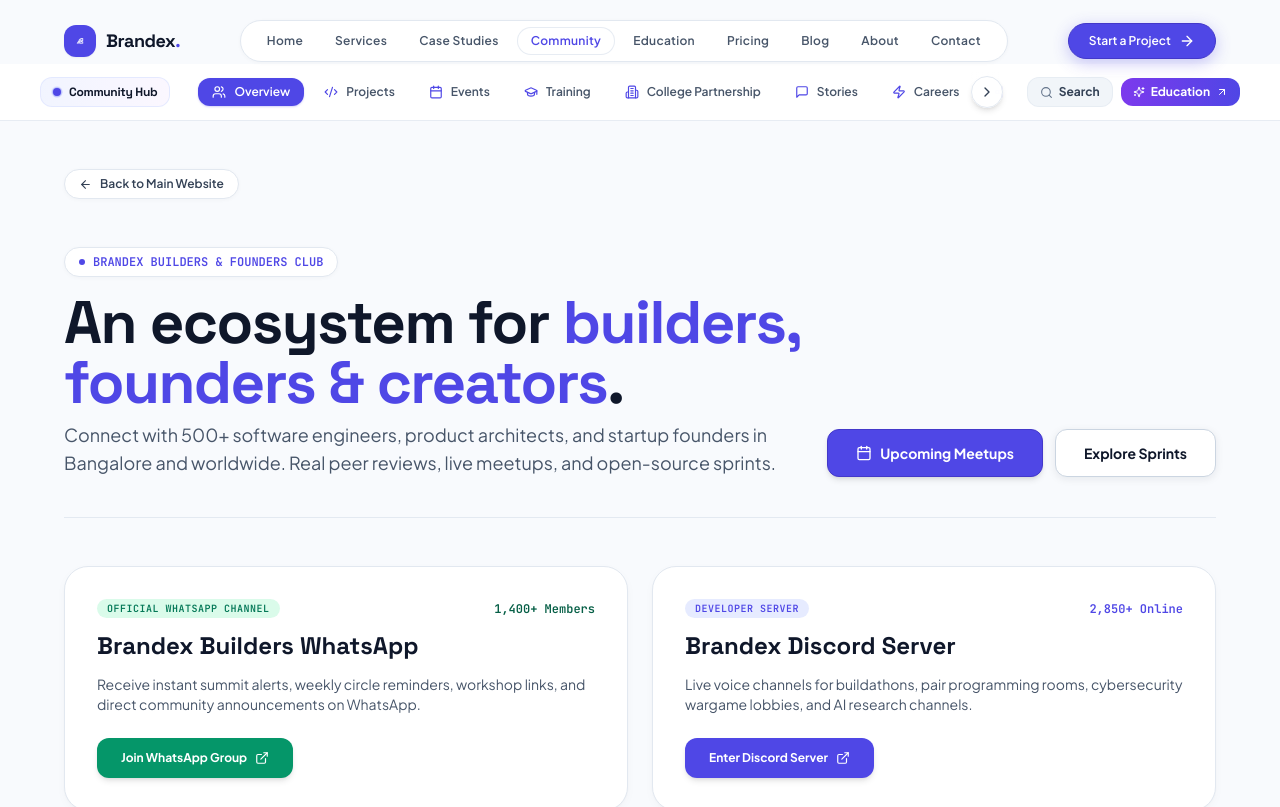
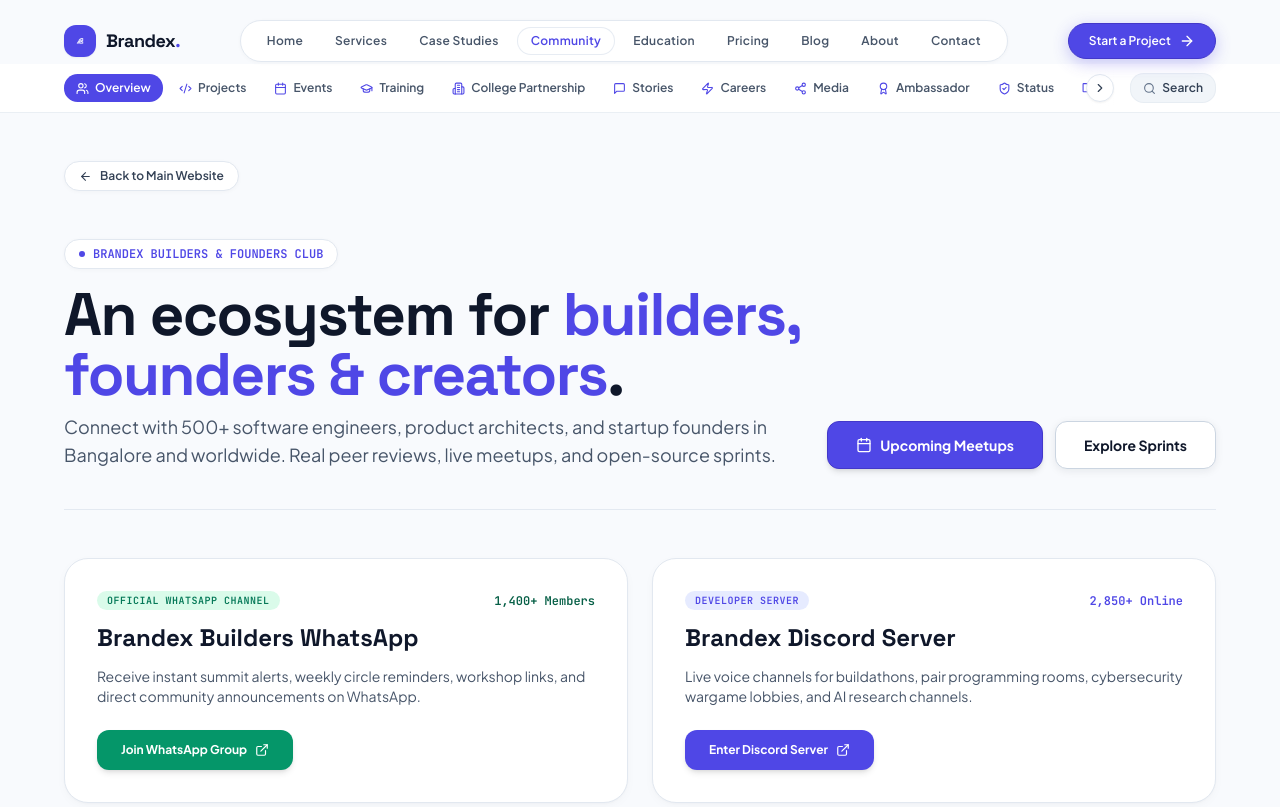
Before and after one commit to PavanKumar-HQ/Brandex-Official, a React (Vite) app: page /community in a window 1280 px wide. Shown: the top 807 px of the page. Built offline with nearby package versions, Linux system fonts and the light colour scheme; the HTML template or start-up script is replaced by a standard one.

Commit message:
fix: simplify sub-navigation by removing redundant cross-links and duplicate badges for clean hierarchy

```diff
--- a/src/components/community/CommunityNav.tsx
+++ b/src/components/community/CommunityNav.tsx
@@ -1,6 +1,5 @@
 import { useState, useRef, useEffect } from "react";
 import { Link, useLocation } from "react-router-dom";
-import { motion } from "framer-motion";
 import {
   Users,
   Code2,
@@ -16,8 +15,6 @@
   Building2,
   ChevronLeft,
   ChevronRight,
-  Sparkles,
-  ArrowUpRight
 } from "lucide-react";
 
 const communityLinks = [
@@ -64,50 +61,34 @@
   };
 
   return (
-    <div className="w-full bg-white/90 dark:bg-slate-950/90 backdrop-blur-xl border-b border-slate-200/80 dark:border-slate-800/80 sticky top-16 z-30 shadow-xs transition-all">
-      <div className="w-full max-w-[1720px] mx-auto px-3 sm:px-6 lg:px-10">
-        <div className="flex items-center justify-between gap-3 h-14">
+    <div className="w-full bg-white/95 dark:bg-slate-950/95 backdrop-blur-md border-b border-slate-200/70 dark:border-slate-800/70 sticky top-16 z-30 shadow-2xs transition-all">
+      <div className="w-full max-w-[1700px] mx-auto px-4 sm:px-8 lg:px-12 xl:px-16">
+        <div className="flex items-center justify-between gap-4 h-12">
 
-          {/* Left Brand Badge */}
-          <div className="flex items-center gap-2 shrink-0">
-            <Link
-              to="/community"
-              className="flex items-center gap-2 px-3 py-1.5 rounded-xl bg-gradient-to-r from-indigo-50/80 to-purple-50/80 border border-indigo-100/80 hover:border-indigo-300 text-[#4f47e6] transition-all shadow-2xs group"
-            >
-              <span className="relative flex h-2 w-2">
-                <span className="animate-ping absolute inline-flex h-full w-full rounded-full bg-indigo-400 opacity-75"></span>
-                <span className="relative inline-flex rounded-full h-2 w-2 bg-[#4f47e6]"></span>
-              </span>
-              <span className="text-xs font-bold tracking-tight font-display text-slate-900 group-hover:text-[#4f47e6] transition-colors">
-                Community Hub
-              </span>
-            </Link>
-          </div>
-
-          {/* Center Navigation Track with Glass Pill Links */}
-          <div className="relative flex-1 min-w-0 flex items-center mx-1 sm:mx-3">
+          {/* Center Tabs Navigation Track */}
+          <div className="relative flex-1 min-w-0 flex items-center">
 
             {/* Left Scroll Arrow */}
             {canScrollLeft && (
               <button
                 onClick={() => scroll("left")}
                 aria-label="Scroll left"
-                className="absolute left-0 z-20 w-8 h-8 rounded-full bg-white/95 dark:bg-slate-900/95 border border-slate-200 dark:border-slate-700 shadow-md flex items-center justify-center text-slate-700 dark:text-slate-300 hover:text-[#4f47e6] hover:scale-105 transition-all cursor-pointer"
+                className="absolute left-0 z-20 w-7 h-7 rounded-full bg-white dark:bg-slate-900 border border-slate-200 dark:border-slate-700 shadow-sm flex items-center justify-center text-slate-700 dark:text-slate-300 hover:text-[#4f47e6] hover:scale-105 transition-all cursor-pointer"
               >
-                <ChevronLeft size={16} />
+                <ChevronLeft size={14} />
               </button>
             )}
 
-            {/* Left Fade Gradient Mask */}
+            {/* Left Fade Gradient */}
             {canScrollLeft && (
-              <div className="absolute left-0 top-0 bottom-0 w-8 bg-gradient-to-r from-white/90 dark:from-slate-950/90 to-transparent z-10 pointer-events-none" />
+              <div className="absolute left-0 top-0 bottom-0 w-6 bg-gradient-to-r from-white dark:from-slate-950 to-transparent z-10 pointer-events-none" />
             )}
 
             {/* Tabs List */}
             <div
               ref={scrollContainerRef}
               onScroll={checkScroll}
-              className="flex items-center gap-1.5 overflow-x-auto py-1.5 no-scrollbar scroll-smooth w-full px-1"
+              className="flex items-center gap-1 overflow-x-auto py-1 no-scrollbar scroll-smooth w-full"
             >
               {communityLinks.map((tab) => {
                 const isActive = pathname === tab.href || (tab.href !== "/community" && pathname.startsWith(tab.href));
@@ -116,22 +97,22 @@
                   <Link
                     key={tab.href}
                     to={tab.href}
-                    className={`relative flex items-center gap-2 px-3.5 py-1.5 rounded-xl text-xs font-semibold whitespace-nowrap transition-all duration-200 shrink-0 ${
+                    className={`flex items-center gap-1.5 px-3 py-1.5 rounded-lg text-xs font-semibold whitespace-nowrap transition-all duration-150 shrink-0 ${
                       isActive
-                        ? "bg-[#4f47e6] text-white shadow-sm shadow-[#4f47e6]/25 font-bold"
-                        : "text-slate-600 hover:text-slate-950 hover:bg-slate-100/90"
+                        ? "bg-[#4f47e6] text-white shadow-2xs font-bold"
+                        : "text-slate-600 hover:text-slate-900 hover:bg-slate-100"
                     }`}
                   >
-                    <Icon size={14} className={isActive ? "text-white" : "text-[#4f47e6]"} />
+                    <Icon size={13} className={isActive ? "text-white" : "text-[#4f47e6]"} />
                     <span>{tab.label}</span>
                   </Link>
                 );
               })}
             </div>
 
-            {/* Right Fade Gradient Mask */}
+            {/* Right Fade Gradient */}
             {canScrollRight && (
-              <div className="absolute right-0 top-0 bottom-0 w-8 bg-gradient-to-l from-white/90 dark:from-slate-950/90 to-transparent z-10 pointer-events-none" />
+              <div className="absolute right-0 top-0 bottom-0 w-6 bg-gradient-to-l from-white dark:from-slate-950 to-transparent z-10 pointer-events-none" />
             )}
 
             {/* Right Scroll Arrow */}
@@ -139,32 +120,22 @@
               <button
                 onClick={() => scroll("right")}
                 aria-label="Scroll right"
-                className="absolute right-0 z-20 w-8 h-8 rounded-full bg-white/95 dark:bg-slate-900/95 border border-slate-200 dark:border-slate-700 shadow-md flex items-center justify-center text-slate-700 dark:text-slate-300 hover:text-[#4f47e6] hover:scale-105 transition-all cursor-pointer"
+                className="absolute right-0 z-20 w-7 h-7 rounded-full bg-white dark:bg-slate-900 border border-slate-200 dark:border-slate-700 shadow-sm flex items-center justify-center text-slate-700 dark:text-slate-300 hover:text-[#4f47e6] hover:scale-105 transition-all cursor-pointer"
               >
-                <ChevronRight size={16} />
+                <ChevronRight size={14} />
               </button>
             )}
           </div>
 
-          {/* Right Action: Search & Quick Switcher */}
+          {/* Right Action: Search */}
           <div className="flex items-center gap-2 shrink-0">
             <Link
               to="/community/search"
-              className="flex items-center gap-1.5 px-3 py-1.5 rounded-xl bg-slate-100 hover:bg-slate-200/80 text-slate-700 hover:text-slate-900 text-xs font-bold transition-all border border-slate-200/60 shadow-2xs group"
+              className="flex items-center gap-1.5 px-3 py-1.5 rounded-lg bg-slate-100 hover:bg-slate-200/70 text-slate-700 hover:text-slate-900 text-xs font-semibold transition-all border border-slate-200/60"
               title="Search Portals"
             >
-              <Search size={13} className="text-slate-500 group-hover:text-[#4f47e6] transition-colors" />
-              <span className="hidden md:inline">Search</span>
-            </Link>
-
-            <Link
-              to="/education"
-              className="hidden lg:flex items-center gap-1.5 px-3 py-1.5 rounded-xl bg-gradient-to-r from-violet-600 to-indigo-600 hover:from-violet-700 hover:to-indigo-700 text-white text-xs font-bold transition-all shadow-2xs hover:shadow-sm"
-              title="Go to Education Platform"
-            >
-              <Sparkles size={12} />
-              <span>Education</span>
-              <ArrowUpRight size={12} />
+              <Search size={13} className="text-slate-500" />
+              <span className="hidden sm:inline">Search</span>
             </Link>
           </div>
 
--- a/src/components/education/EducationNav.tsx
+++ b/src/components/education/EducationNav.tsx
@@ -9,9 +9,7 @@
   Award,
   ChevronLeft,
   ChevronRight,
-  Sparkles,
-  ArrowUpRight,
-  Search
+  Search,
 } from "lucide-react";
 
 const educationLinks = [
@@ -53,50 +51,34 @@
   };
 
   return (
-    <div className="w-full bg-white/90 dark:bg-slate-950/90 backdrop-blur-xl border-b border-slate-200/80 dark:border-slate-800/80 sticky top-16 z-30 shadow-xs transition-all">
-      <div className="w-full max-w-[1720px] mx-auto px-3 sm:px-6 lg:px-10">
-        <div className="flex items-center justify-between gap-3 h-14">
+    <div className="w-full bg-white/95 dark:bg-slate-950/95 backdrop-blur-md border-b border-slate-200/70 dark:border-slate-800/70 sticky top-16 z-30 shadow-2xs transition-all">
+      <div className="w-full max-w-[1700px] mx-auto px-4 sm:px-8 lg:px-12 xl:px-16">
+        <div className="flex items-center justify-between gap-4 h-12">
 
-          {/* Left Brand Badge */}
-          <div className="flex items-center gap-2 shrink-0">
-            <Link
-              to="/education"
-              className="flex items-center gap-2 px-3 py-1.5 rounded-xl bg-gradient-to-r from-blue-50/80 to-indigo-50/80 border border-blue-100/80 hover:border-blue-300 text-[#4f47e6] transition-all shadow-2xs group"
-            >
-              <span className="relative flex h-2 w-2">
-                <span className="animate-ping absolute inline-flex h-full w-full rounded-full bg-blue-400 opacity-75"></span>
-                <span className="relative inline-flex rounded-full h-2 w-2 bg-[#4f47e6]"></span>
-              </span>
-              <span className="text-xs font-bold tracking-tight font-display text-slate-900 group-hover:text-[#4f47e6] transition-colors">
-                Education Hub
-              </span>
-            </Link>
-          </div>
-
-          {/* Center Navigation Track with Glass Pill Links */}
-          <div className="relative flex-1 min-w-0 flex items-center mx-1 sm:mx-3">
+          {/* Center Tabs Navigation Track */}
+          <div className="relative flex-1 min-w-0 flex items-center">
 
             {/* Left Scroll Arrow */}
             {canScrollLeft && (
               <button
                 onClick={() => scroll("left")}
                 aria-label="Scroll left"
-                className="absolute left-0 z-20 w-8 h-8 rounded-full bg-white/95 dark:bg-slate-900/95 border border-slate-200 dark:border-slate-700 shadow-md flex items-center justify-center text-slate-700 dark:text-slate-300 hover:text-[#4f47e6] hover:scale-105 transition-all cursor-pointer"
+                className="absolute left-0 z-20 w-7 h-7 rounded-full bg-white dark:bg-slate-900 border border-slate-200 dark:border-slate-700 shadow-sm flex items-center justify-center text-slate-700 dark:text-slate-300 hover:text-[#4f47e6] hover:scale-105 transition-all cursor-pointer"
               >
-                <ChevronLeft size={16} />
+                <ChevronLeft size={14} />
               </button>
             )}
 
-            {/* Left Fade Gradient Mask */}
+            {/* Left Fade Gradient */}
             {canScrollLeft && (
-              <div className="absolute left-0 top-0 bottom-0 w-8 bg-gradient-to-r from-white/90 dark:from-slate-950/90 to-transparent z-10 pointer-events-none" />
+              <div className="absolute left-0 top-0 bottom-0 w-6 bg-gradient-to-r from-white dark:from-slate-950 to-transparent z-10 pointer-events-none" />
             )}
 
             {/* Tabs List */}
             <div
               ref={scrollContainerRef}
               onScroll={checkScroll}
-              className="flex items-center gap-1.5 overflow-x-auto py-1.5 no-scrollbar scroll-smooth w-full px-1"
+              className="flex items-center gap-1 overflow-x-auto py-1 no-scrollbar scroll-smooth w-full"
             >
               {educationLinks.map((tab) => {
                 const isActive = pathname === tab.href || (tab.href !== "/education" && pathname.startsWith(tab.href));
@@ -105,22 +87,22 @@
                   <Link
                     key={tab.href}
                     to={tab.href}
-                    className={`relative flex items-center gap-2 px-3.5 py-1.5 rounded-xl text-xs font-semibold whitespace-nowrap transition-all duration-200 shrink-0 ${
+                    className={`flex items-center gap-1.5 px-3 py-1.5 rounded-lg text-xs font-semibold whitespace-nowrap transition-all duration-150 shrink-0 ${
                       isActive
-                        ? "bg-[#4f47e6] text-white shadow-sm shadow-[#4f47e6]/25 font-bold"
-                        : "text-slate-600 hover:text-slate-950 hover:bg-slate-100/90"
+                        ? "bg-[#4f47e6] text-white shadow-2xs font-bold"
+                        : "text-slate-600 hover:text-slate-900 hover:bg-slate-100"
                     }`}
                   >
-                    <Icon size={14} className={isActive ? "text-white" : "text-[#4f47e6]"} />
+                    <Icon size={13} className={isActive ? "text-white" : "text-[#4f47e6]"} />
                     <span>{tab.label}</span>
                   </Link>
                 );
               })}
             </div>
 
-            {/* Right Fade Gradient Mask */}
+            {/* Right Fade Gradient */}
             {canScrollRight && (
-              <div className="absolute right-0 top-0 bottom-0 w-8 bg-gradient-to-l from-white/90 dark:from-slate-950/90 to-transparent z-10 pointer-events-none" />
+              <div className="absolute right-0 top-0 bottom-0 w-6 bg-gradient-to-l from-white dark:from-slate-950 to-transparent z-10 pointer-events-none" />
             )}
 
             {/* Right Scroll Arrow */}
@@ -128,32 +110,22 @@
               <button
                 onClick={() => scroll("right")}
                 aria-label="Scroll right"
-                className="absolute right-0 z-20 w-8 h-8 rounded-full bg-white/95 dark:bg-slate-900/95 border border-slate-200 dark:border-slate-700 shadow-md flex items-center justify-center text-slate-700 dark:text-slate-300 hover:text-[#4f47e6] hover:scale-105 transition-all cursor-pointer"
+                className="absolute right-0 z-20 w-7 h-7 rounded-full bg-white dark:bg-slate-900 border border-slate-200 dark:border-slate-700 shadow-sm flex items-center justify-center text-slate-700 dark:text-slate-300 hover:text-[#4f47e6] hover:scale-105 transition-all cursor-pointer"
               >
-                <ChevronRight size={16} />
+                <ChevronRight size={14} />
               </button>
             )}
           </div>
 
-          {/* Right Action: Quick Switcher to Community */}
+          {/* Right Action: Explore Search */}
           <div className="flex items-center gap-2 shrink-0">
             <Link
               to="/education/explore"
-              className="flex items-center gap-1.5 px-3 py-1.5 rounded-xl bg-slate-100 hover:bg-slate-200/80 text-slate-700 hover:text-slate-900 text-xs font-bold transition-all border border-slate-200/60 shadow-2xs group"
+              className="flex items-center gap-1.5 px-3 py-1.5 rounded-lg bg-slate-100 hover:bg-slate-200/70 text-slate-700 hover:text-slate-900 text-xs font-semibold transition-all border border-slate-200/60"
               title="Explore Syllabus"
             >
-              <Search size={13} className="text-slate-500 group-hover:text-[#4f47e6] transition-colors" />
-              <span className="hidden md:inline">Find Topics</span>
-            </Link>
-
-            <Link
-              to="/community"
-              className="hidden lg:flex items-center gap-1.5 px-3 py-1.5 rounded-xl bg-gradient-to-r from-indigo-600 to-purple-600 hover:from-indigo-700 hover:to-purple-700 text-white text-xs font-bold transition-all shadow-2xs hover:shadow-sm"
-              title="Go to Community Hub"
-            >
-              <Sparkles size={12} />
-              <span>Community</span>
-              <ArrowUpRight size={12} />
+              <Search size={13} className="text-slate-500" />
+              <span className="hidden sm:inline">Explore Syllabus</span>
             </Link>
           </div>
 
```
